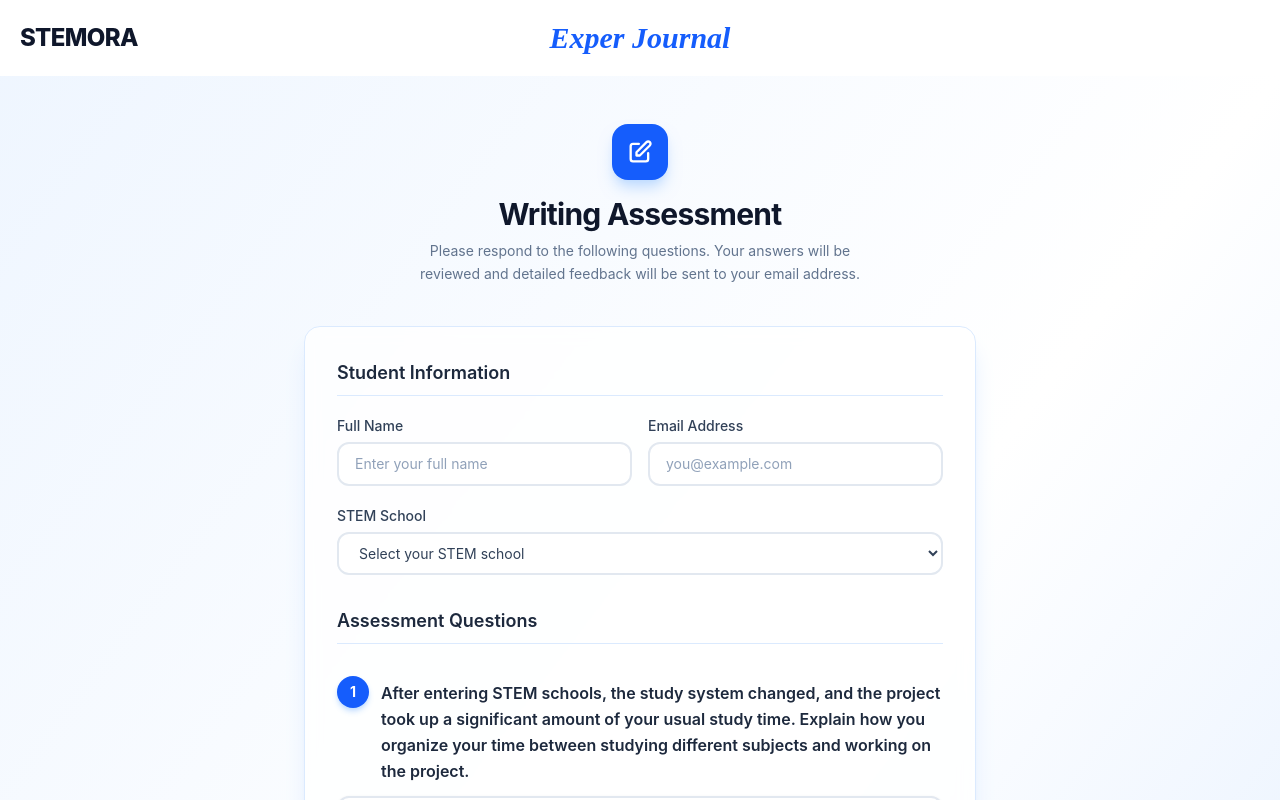
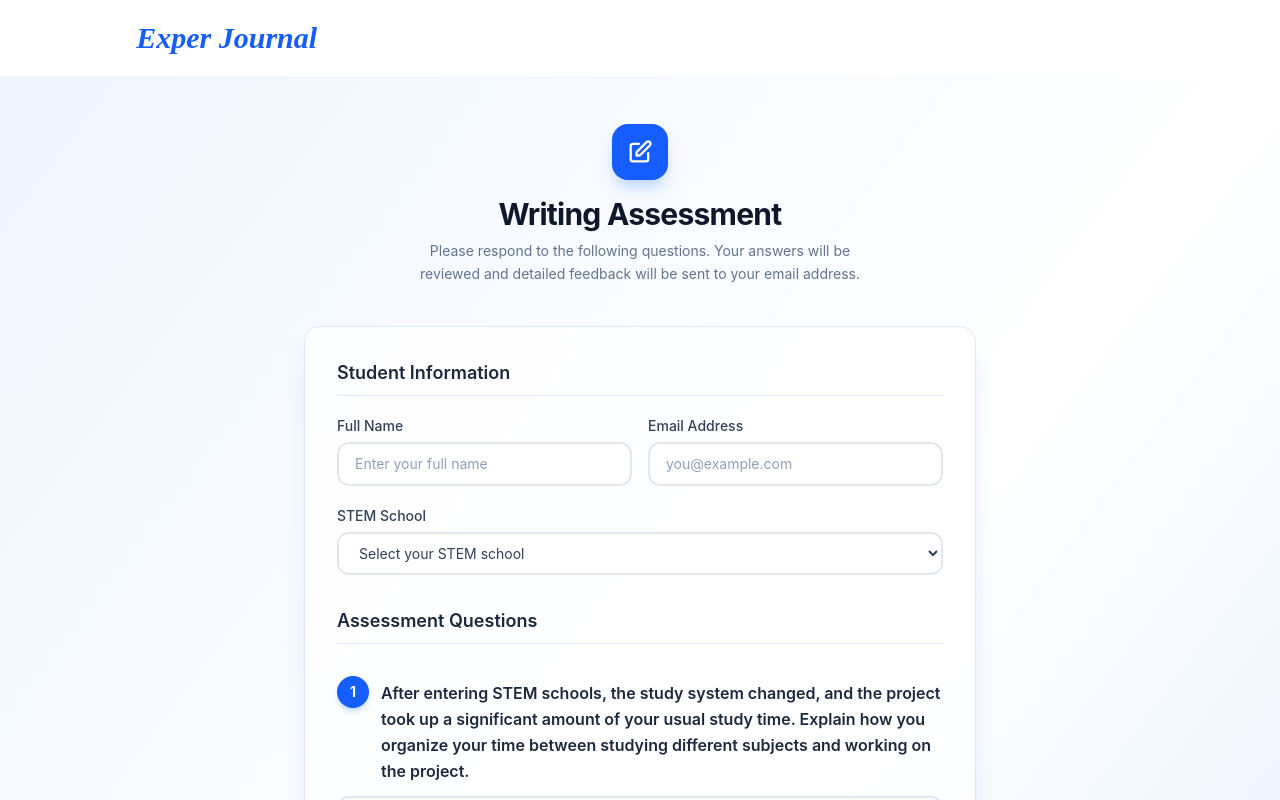
Before and after one commit to ahmed-elhaddad727/mock_journal, a React (Vite) app in the folder client/: page / in a window 1280 px wide. Shown: the top 800 px of the page. Built offline with nearby package versions, Linux system fonts and the light colour scheme.

Commit message:
Remove brand section from Header component
Removed brand section from the header component.

```diff
--- a/client/src/components/Header.jsx
+++ b/client/src/components/Header.jsx
@@ -2,13 +2,6 @@ export default function Header() {
   return (
     <header className="w-full bg-white px-5 py-5 shadow-sm">
       <div className="grid grid-cols-3 items-center">
-        {/* Left: Brand */}
-        <div className="justify-self-start">
-          <h1 className="text-xl font-extrabold tracking-tight text-slate-900 sm:text-2xl">
-            STEMORA
-          </h1>
-        </div>
-
         {/* Center: Journal title */}
         <div className="justify-self-center">
           <h2 className="whitespace-nowrap font-[cursive] text-xl font-bold italic text-blue-600 sm:text-3xl">
```
